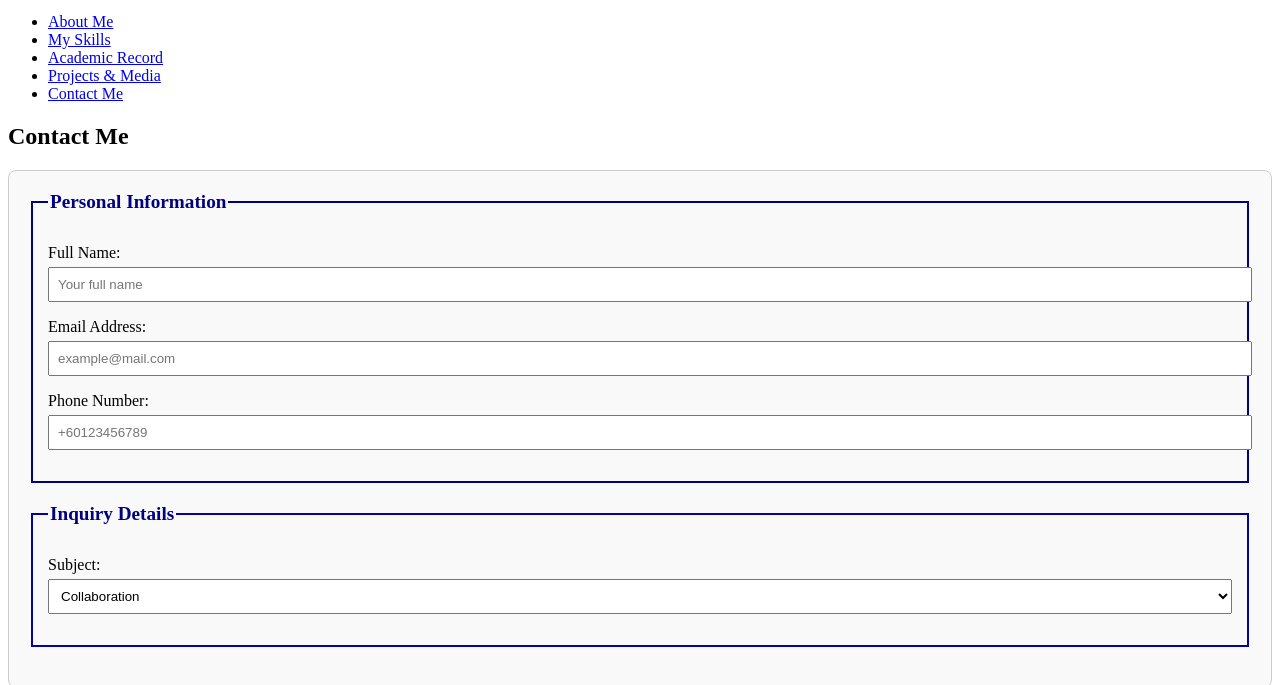
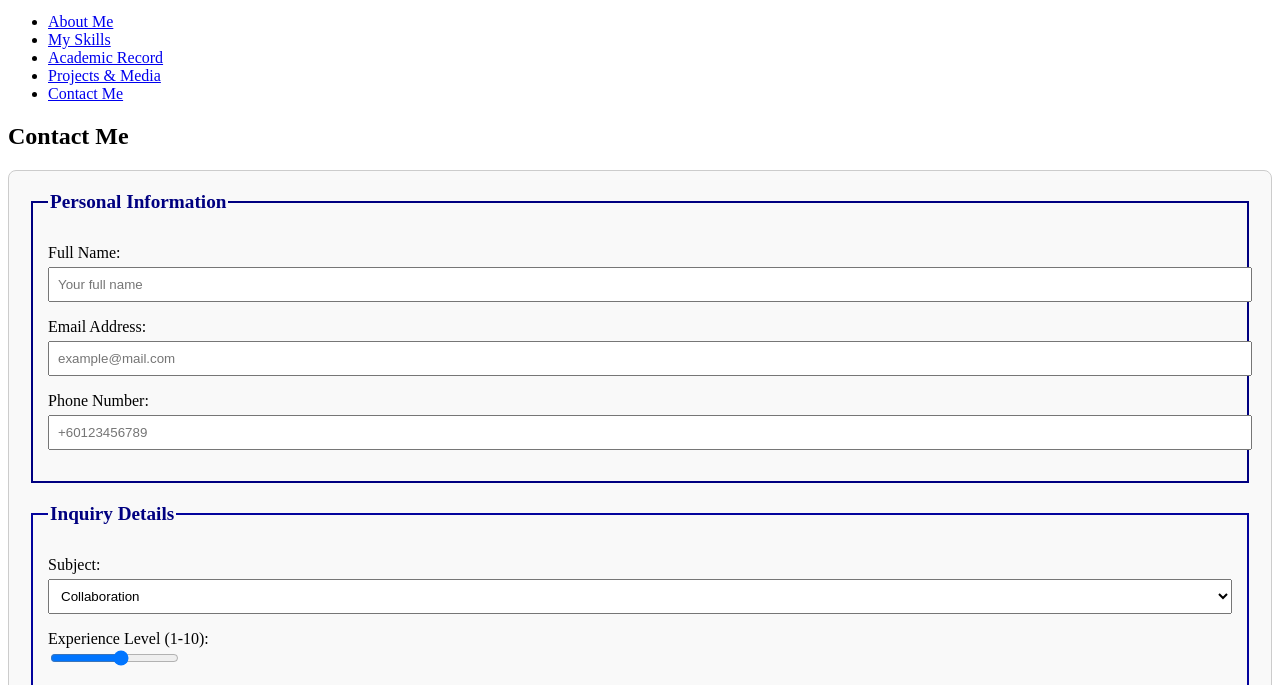
Before and after one commit to Alsakkaf-dev/html-lab-exercise, a plain HTML site: page contact.html in a window 1280 px wide. Shown: the part 101-786 px from the top of the page. Drawn offline with Linux system fonts and the light colour scheme.

Commit message:
Adding the Experience Range Slider

```diff
--- a/contact.html
+++ b/contact.html
@@ -77,6 +77,11 @@
                         </select>
                     </p>
 
+                    <p>
+                        <label for="experience">Experience Level (1-10):</label><br>
+                        <input type="range" id="experience" name="experience" min="1" max="10">
+                    </p>
+
                 </fieldset>
 
 
```
